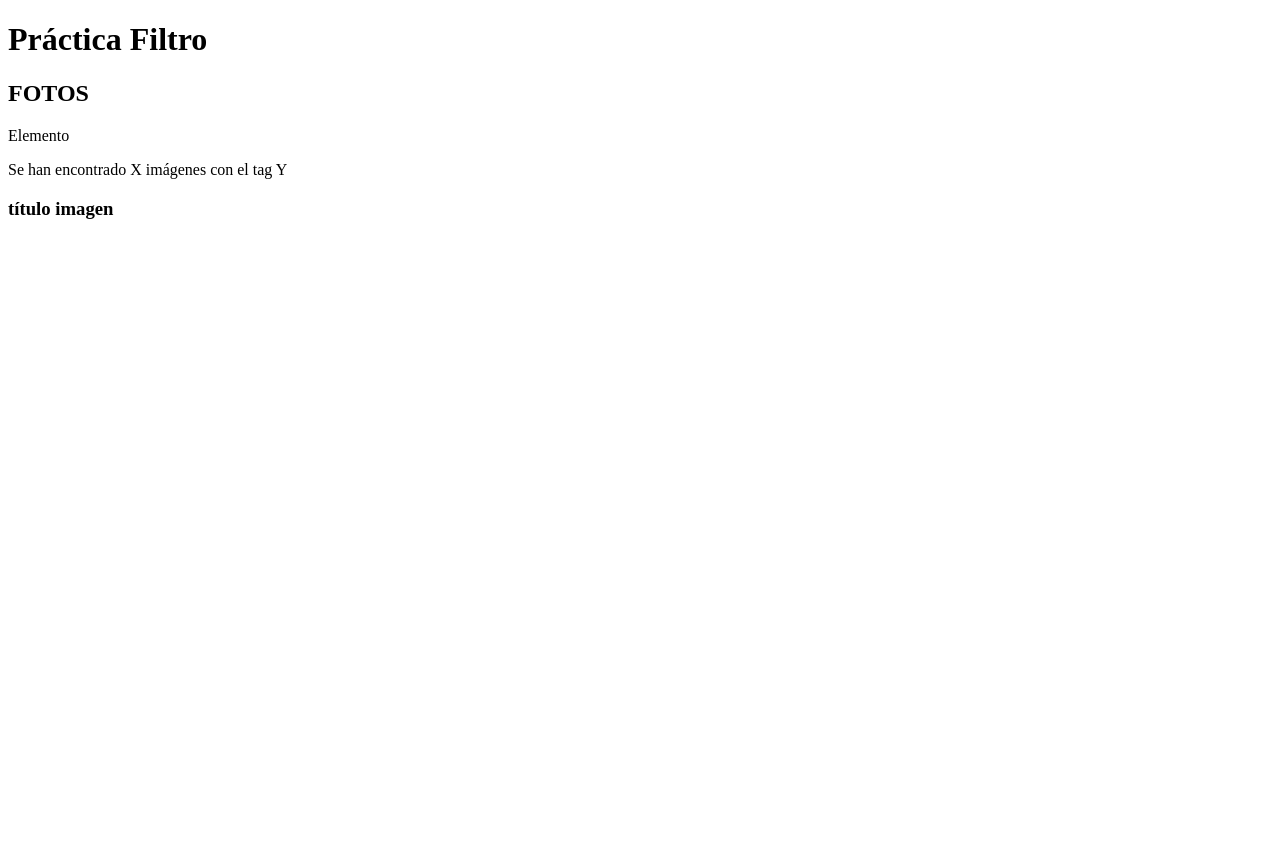
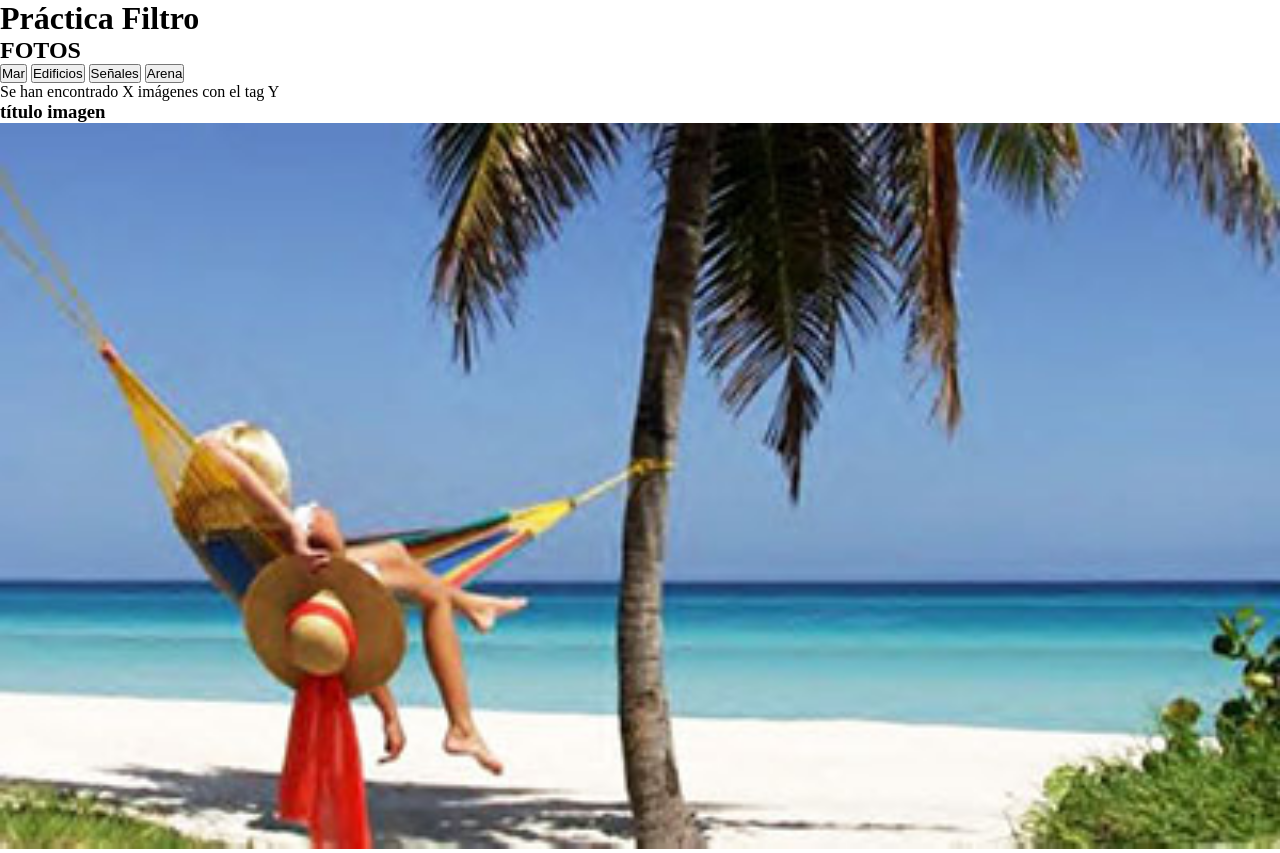
Before and after one commit to carle28k/PracticaEventos, a plain HTML site: page index.html in a window 1280 px wide. Before the commit the page ends 800 px from the top, so only its background shows below. Drawn offline with Linux system fonts and the light colour scheme.

Commit message:
ADD: buttons

```diff
--- a/css/main.css
+++ b/css/main.css
@@ -0,0 +1,11 @@
+*{
+    margin: 0;
+    padding: 0px;
+    box-sizing: border-box;
+
+}
+
+img {
+    width: 100%;
+
+}
--- a/index.html
+++ b/index.html
@@ -15,8 +15,13 @@
 
         <h2>FOTOS</h2>
 
-        <section>
-            <div id="boton">Elemento</div>
+        <section id="buttons">
+<!--
+            <button id="mar">Mar</button>
+            <button id="edificios">Edificios</button>
+            <button id="senales">Señales</button>
+            <button id="arena">Arena</button>
+-->
         </section>
 
         <section>
@@ -26,9 +31,20 @@
         <section>
             <div>
                 <h3>título imagen</h3>
-                <img id="" src="" alt="">
+                <img id="" src="assets/FOTOS_VIAJES/viajes-1.jpg" alt="">
             </div>
         </section>
+
+        <!--
+        <main class="container">
+            <h1>Encabezado del main</h1>
+            <div class="flex-container" id="galeria"></div>
+          </main>
+
+        -->
+
+
+
     </main>
 
     <footer>
--- a/js/main.js
+++ b/js/main.js
@@ -3,5 +3,150 @@
 document.addEventListener("DOMContentLoaded", (event) => {
 
 
+/* VARIABLES */
 
-  });//DOM
+
+const urlBase='assets';
+
+
+const arrayBotones=[
+  {
+      id:"mar",
+      text:"Mar"
+  },
+  {
+      id:"edificios",
+      text:"Edificios"
+  },
+  {
+      id:"senales",
+      text:"Señales"
+  },
+  {
+      id:"arena",
+      text:"Arena"
+  }
+
+]
+
+
+const arrayFotosViajes=[
+  {
+      id:1,
+      src:`${urlBase}/fotos-viajes/viajes-1.jpg`,
+      alt:'viajes 1',
+      descripcion:'Esta es la descripción de la foto 1',
+      tag: ["mar","arena"]
+    },
+  {
+      id:2,
+      src:`${urlBase}/fotos-viajes/viajes-2.jpg`,
+      alt:'viajes 2',
+      descripcion:'Esta es la descripción de la foto 2',
+      tag: ["mar"]
+  },
+  {
+      id:3,
+      src:`${urlBase}/fotos-viajes/viajes-3.jpg`,
+      alt:'viajes 3',
+      descripcion:'Esta es la descripción de la foto 3',
+      tag: ["senales"]
+    },
+  {
+      id:4,
+      src:`${urlBase}/fotos-viajes/viajes-4.jpg`,
+      alt:'viajes 4',
+      descripcion:'Esta es la descripción de la foto 4',
+      tag: ["edificios"]
+  },
+  {
+      id:5,
+      src:`${urlBase}/fotos-viajes/viajes-5.jpg`,
+      alt:'viajes 5',
+      descripcion:'Esta es la descripción de la foto 5',
+      tag: ["edificios"]
+  },
+
+  {
+      id:6,
+      src:`${urlBase}/fotos-viajes/viajes-6.jpg`,
+      alt:'viajes 6',
+      descripcion:'Esta es la descripción de la foto 6',
+      tag: ["mar","arena"]
+  },
+
+  {
+      id:7,
+      src:`${urlBase}/fotos-viajes/viajes-7.jpg`,
+      alt:'viajes 7',
+      descripcion:'Esta es la descripción de la foto 7',
+      tag: ["edificios"]
+  }
+]
+
+
+/* FUNCIONES */
+
+
+//-----PINTAR BOTONES-----
+const pintarBotones=()=>{
+  console.log('pintando Botones.....');
+
+  arrayBotones.forEach((item)=>{
+    buttons.innerHTML+=  `
+         <button id="${item.id}">${item.text}</button>
+    `
+  })
+
+
+}
+
+
+pintarBotones()
+
+
+
+
+//-----MOSTRAR INFO BOTONES-----
+const mostrarMensaje = (text) => {
+  console.log(text);
+
+}
+
+
+
+//-----DECLARAR VARIABLES BOTONES-----
+const clicarBotones=()=>{
+
+  arrayBotones.forEach((item, i)=>{
+    const boton = document.querySelector(`#${item.id}`)
+    boton.addEventListener("click", mostrarMensaje)
+  })
+
+}
+
+clicarBotones()
+
+
+
+//-----FILTRAR IMAGENES PARA GALERÍA-----
+/*
+const pintarImagenesGalería = () => {
+
+  arrayFotosViajes.array.forEach((item, i)=>{
+
+    if
+    item.array.forEach((item, i)=>{
+
+
+
+    });
+
+
+  });
+}
+*/
+
+
+
+  });//DOM CARGADO
```
